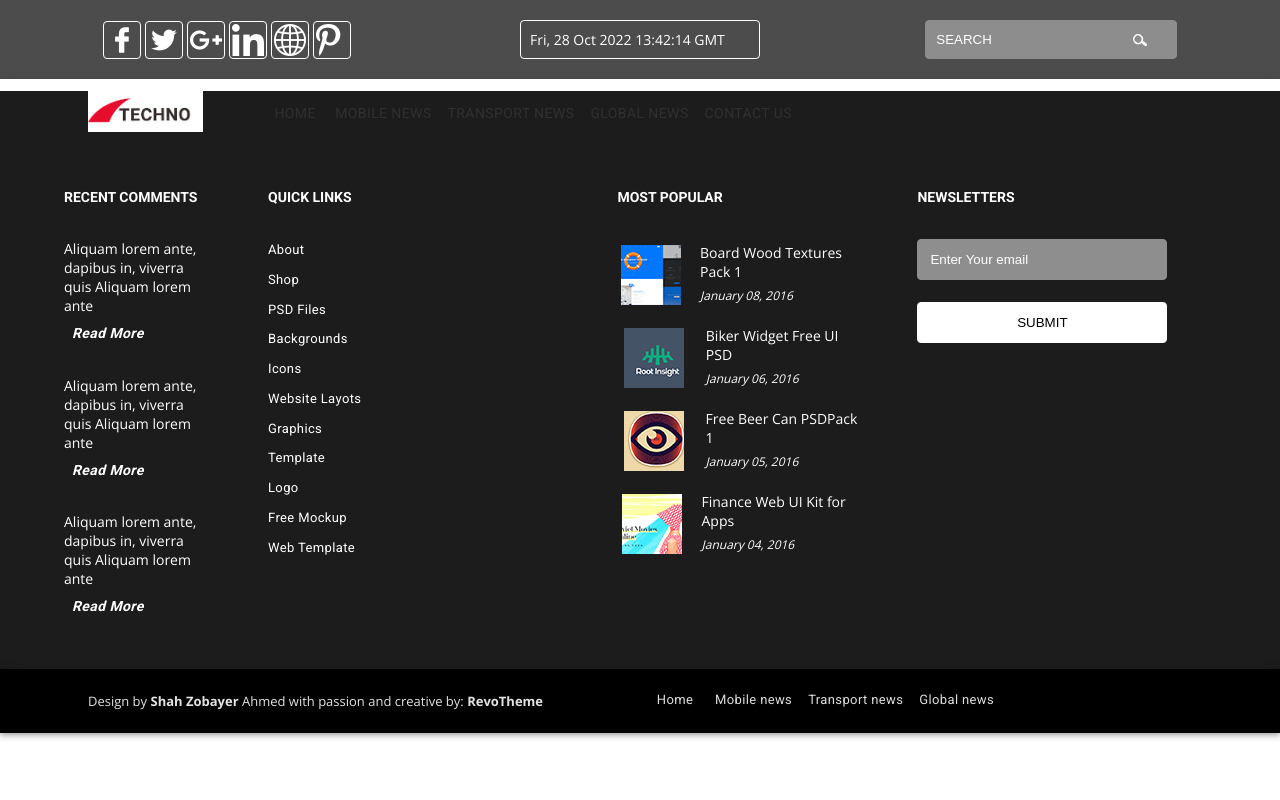
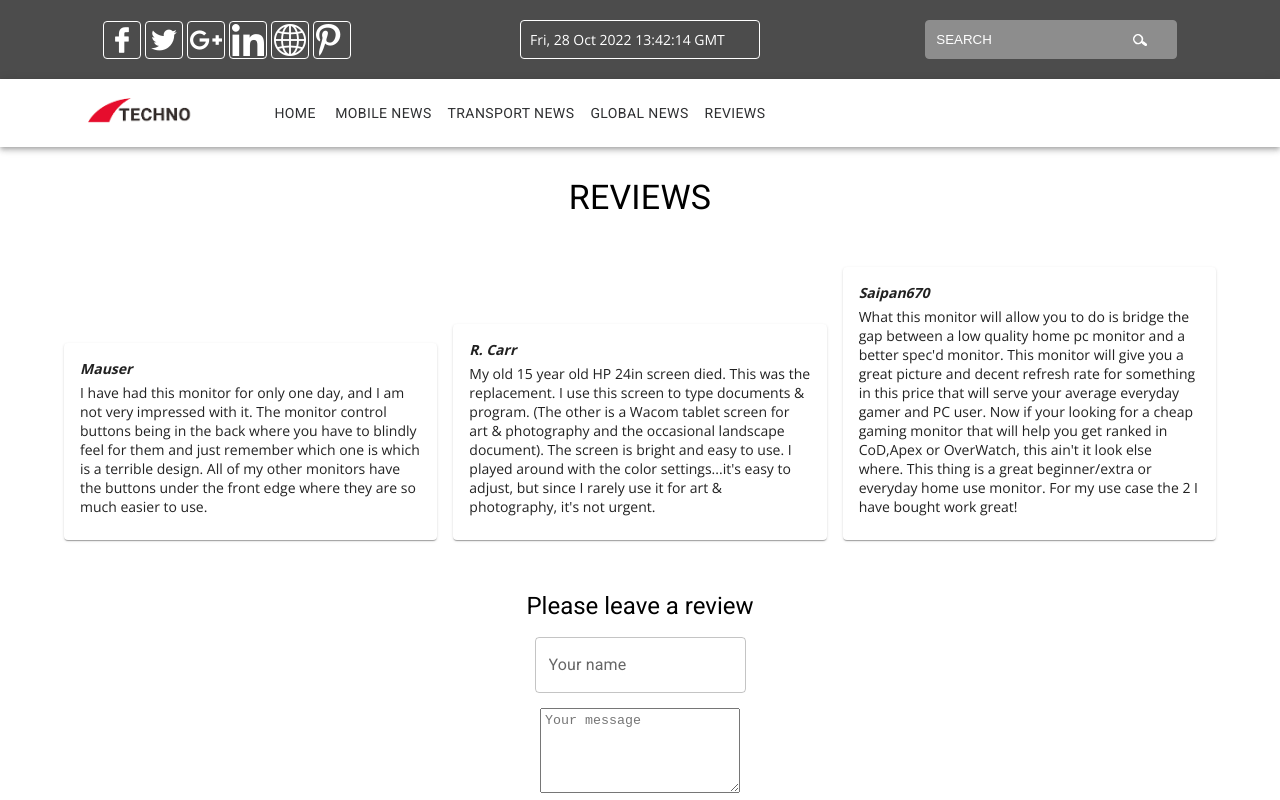
Before and after one commit to mvkochar/techno-blog, a React (Create React App) app: page /reviews in a window 1280 px wide. Shown: the top 800 px of the page. Built offline with nearby package versions, Linux system fonts and the light colour scheme.

Commit message:
add Reviews page

```diff
--- a/src/Components/Footer/FooterBar/FooterBar.tsx
+++ b/src/Components/Footer/FooterBar/FooterBar.tsx
@@ -51,6 +51,13 @@
              Global news
             </Button>
           </Link>
+          <Link to={"/reviews"} className={"footer-link"}>
+            <Button
+              sx={{ color: "#dddddd", textTransform: "none", fontSize: "13px" }}
+            >
+              Reviews
+            </Button>
+          </Link>
             </Toolbar>
       </Container>
     </AppBar>
--- a/src/Components/Header/Header.tsx
+++ b/src/Components/Header/Header.tsx
@@ -7,7 +7,7 @@
 
 type Props = {
   clickCategory: (name: string) => void;
-}
+};
 
 const Header = (props: Props) => {
   return (
@@ -21,29 +21,41 @@
         <Container maxWidth="lg">
           <Toolbar>
             <HeaderLogo />
-            <Link to={"/"} className = "header-link">
+            <Link to={"/"} className="header-link">
               <Button sx={{ color: "#2f3032", textTransform: "uppercase" }}>
                 Home
               </Button>
             </Link>
-            <Link to={"/category"} className = "header-link">
-              <Button onClick={()=> props.clickCategory("mobile news") } sx={{ color: "#2f3032", textTransform: "uppercase" }}>
+            <Link to={"/category"} className="header-link">
+              <Button
+                onClick={() => props.clickCategory("mobile news")}
+                sx={{ color: "#2f3032", textTransform: "uppercase" }}
+              >
                 mobile news
               </Button>
             </Link>
-            <Link to={"/category"} className = "header-link">
-              <Button onClick={()=> props.clickCategory("transport news") } sx={{ color: "#2f3032", textTransform: "uppercase" }}>
+            <Link to={"/category"} className="header-link">
+              <Button
+                onClick={() => props.clickCategory("transport news")}
+                sx={{ color: "#2f3032", textTransform: "uppercase" }}
+              >
                 transport news
               </Button>
             </Link>
-            <Link to={"/category"} className = "header-link">
-              <Button onClick={()=> props.clickCategory("global news") } sx={{ color: "#2f3032", textTransform: "uppercase" }}>
+            <Link to={"/category"} className="header-link">
+              <Button
+                onClick={() => props.clickCategory("global news")}
+                sx={{ color: "#2f3032", textTransform: "uppercase" }}
+              >
                 global news
               </Button>
             </Link>
-            <Button sx={{ color: "#2f3032", textTransform: "uppercase" }}>
-              Contact us
-            </Button>
+
+            <Link to={"/reviews"} className="header-link">
+              <Button sx={{ color: "#2f3032", textTransform: "uppercase" }}>
+                Reviews
+              </Button>
+            </Link>
           </Toolbar>
         </Container>
       </AppBar>
--- a/src/Components/Main/Main.tsx
+++ b/src/Components/Main/Main.tsx
@@ -3,6 +3,7 @@
 import Home from "../../pages/Home/Home";
 import Category from "../../pages/Category/Category";
 import Post from "../../pages/Post/Post";
+import Reviews from "../../pages/Reviews/Reviews";
 
 type Props = {
   isViewedCategoryLink?: boolean;
@@ -26,6 +27,7 @@
         }
       />
      <Route path="post/:id" element={<Post clickCategory={clickCategory} />} />
+     <Route path = "reviews" element = {<Reviews/>}></Route>
     </Routes>
   );
 };
--- /dev/null
+++ b/src/Components/ReviewsListItem/ReviewsListItem.css
@@ -0,0 +1,12 @@
+.review {
+  margin: "20px 0";
+}
+.review-name {
+  font-weight: 700;
+  font-style: italic;
+  margin-bottom: 5px;
+  transition: box-shadow 0.5s ease-in-out;
+}
+.review:hover {
+  box-shadow: -1px 2px 4px 8px rgba(72, 56, 75, 0.85);
+}/*# sourceMappingURL=ReviewsListItem.css.map */
--- /dev/null
+++ b/src/Components/ReviewsListItem/ReviewsListItem.scss
@@ -0,0 +1,13 @@
+.review{
+    margin: "20px 0";
+    &-name{
+        font-weight: 700;
+        font-style: italic;
+        margin-bottom: 5px;
+        transition: box-shadow 0.5s ease-in-out;
+    }
+    &:hover{
+        box-shadow: -1px 2px 4px 8px rgba(72,56,75,0.85);
+    }
+
+}
--- /dev/null
+++ b/src/Components/ReviewsListItem/ReviewsListItem.tsx
@@ -0,0 +1,23 @@
+import React from "react";
+import { Card, CardContent } from "@mui/material";
+import './ReviewsListItem.css'
+
+type Props = {
+  name: string;
+  text: string;
+};
+
+const ReviewsListItem = ({ name, text }: Props) => {
+  return (
+    <Card className="review">
+      <CardContent>
+        <div className="review-name">
+          {name}
+        </div>
+        <div>{text}</div>
+      </CardContent>
+    </Card>
+  );
+};
+
+export default ReviewsListItem;
--- /dev/null
+++ b/src/pages/Reviews/Reviews.tsx
@@ -0,0 +1,136 @@
+import React, { useState } from "react"
+import {
+  TextareaAutosize,
+  TextField,
+  Typography,
+  Button,
+  Grid,
+  Container,
+} from "@mui/material";
+
+import ReviewsListItem from "../../Components/ReviewsListItem/ReviewsListItem";
+
+
+type Review = {
+  name: string;
+  text: string;
+};
+
+const Reviews = () => {
+  const arrReview: Review[] = [
+    {
+      name: "Mauser",
+      text: "I have had this monitor for only one day, and I am not very impressed with it. The monitor control buttons being in the back where you have to blindly feel for them and just remember which one is which is a terrible design. All of my other monitors have the buttons under the front edge where they are so much easier to use.",
+    },
+    {
+      name: "R. Carr",
+      text: "My old 15 year old HP 24in screen died. This was the replacement. I use this screen to type documents & program. (The other is a Wacom tablet screen for art & photography and the occasional landscape document). The screen is bright and easy to use. I played around with the color settings...it's easy to adjust, but since I rarely use it for art & photography, it's not urgent.",
+    },
+    {
+      name: "Saipan670",
+      text: "What this monitor will allow you to do is bridge the gap between a low quality home pc monitor and a better spec'd monitor. This monitor will give you a great picture and decent refresh rate for something in this price that will serve your average everyday gamer and PC user. Now if your looking for a cheap gaming monitor that will help you get ranked in CoD,Apex or OverWatch, this ain't it look else where. This thing is a great beginner/extra or everyday home use monitor. For my use case the 2 I have bought work great!",
+    },
+  ];
+
+  const [reviews, setReviews] = useState<Review[]>(arrReview);
+
+  const [newReview, setNewReview] = useState<Review>({ name: "", text: "" });
+
+  const handleChangeName = (e: React.ChangeEvent<HTMLInputElement>) => {
+    setNewReview((prevState: Review) => ({
+      ...prevState,
+      name: e.target.value,
+    }));
+  };
+
+  const handleChangeText = (e: React.ChangeEvent<HTMLTextAreaElement>) => {
+    setNewReview((prevState: Review) => ({
+      ...prevState,
+      text: e.target.value,
+    }));
+  };
+
+  const onSend = (e: React.FormEvent<HTMLFormElement>) => {
+    e.preventDefault();
+    if (newReview.name === "" || newReview.text === "") {
+      alert("all fields are required");
+    } else {
+      setReviews((prevState: Review[]) => {
+        return [...prevState, newReview];
+      });
+      setNewReview({
+        name: "",
+        text: "",
+      });
+    }
+  };
+
+  return (
+    <>
+      <Container maxWidth="lg">
+        <Typography
+          variant="h4"
+          sx={{
+            textAlign: "center",
+            margin: "30px 0",
+            textTransform: "uppercase"
+          }}
+        >
+          Reviews
+        </Typography>
+        <Grid
+          container
+          spacing={2}
+          direction="row"
+          justifyContent="center"
+          alignItems="flex-end"
+          mt={4}
+          mb={5}
+        >
+          {reviews.map(({ name, text }: Review, i) => (
+            <Grid item xs={12} sm={6} md={4} key={i}>
+              <ReviewsListItem name={name} text={text} />
+            </Grid>
+          ))}
+        </Grid>
+        <form
+          onSubmit={onSend}
+          style={{
+            marginTop: "10px",
+            marginBottom: "100px",
+            textAlign: "center",
+            padding: 10
+          }}
+        >
+          <Typography variant="h5">Please leave a review</Typography>
+          <div
+            style={{
+              margin: "15px 0",
+            }}
+          >
+            <TextField
+              size="medium"
+              label="Your name"
+              value={newReview.name}
+              onChange={handleChangeName}
+            />
+          </div>
+          <TextareaAutosize
+            minRows={5}
+            placeholder="Your message"
+            onChange={handleChangeText}
+            value={newReview.text}
+            style={{ width: 200, outline: "none", marginBottom: 10, padding: 4 }}
+          />
+          <div>
+            <Button type="submit" variant="outlined">
+              Send
+            </Button>
+          </div>
+        </form>
+      </Container>
+    </>
+  );
+};
+
+export default Reviews;
```
Also changed, not shown: 1 other file (tests, documents, lock files or other folders).
